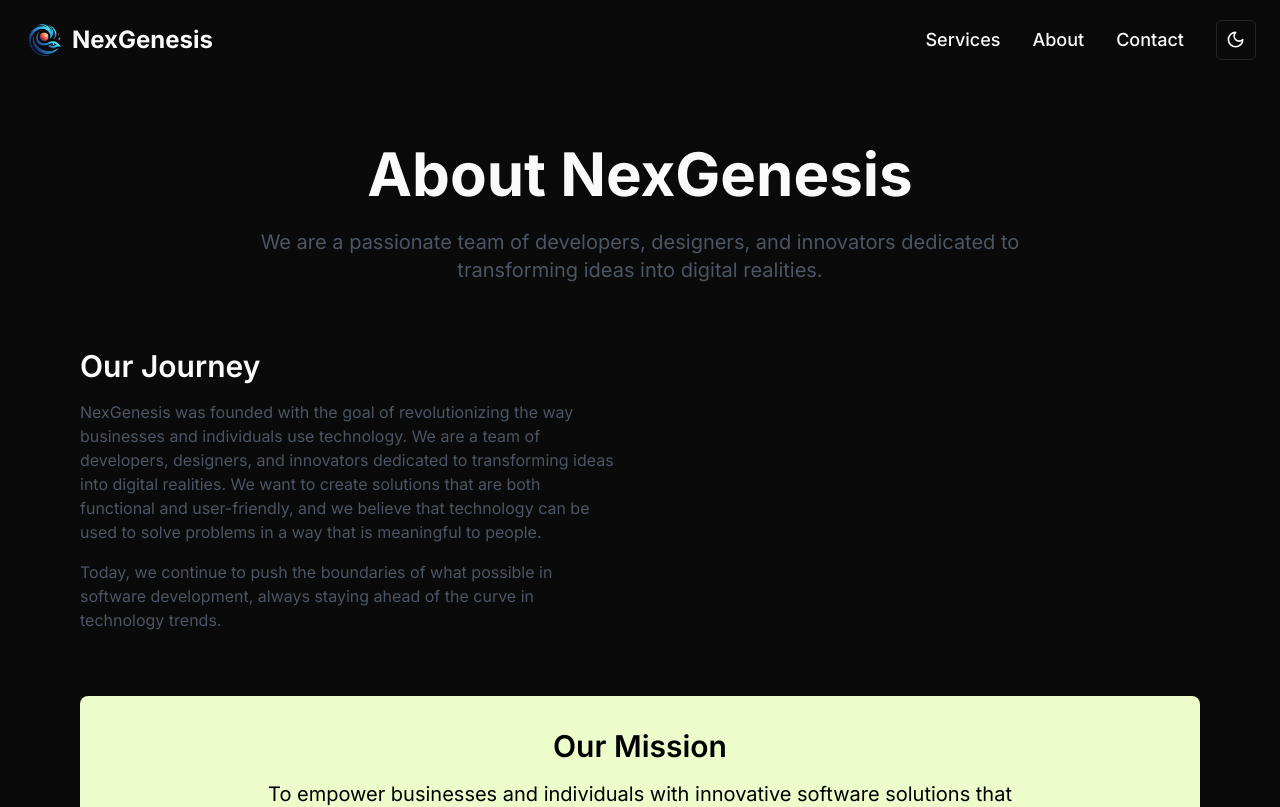
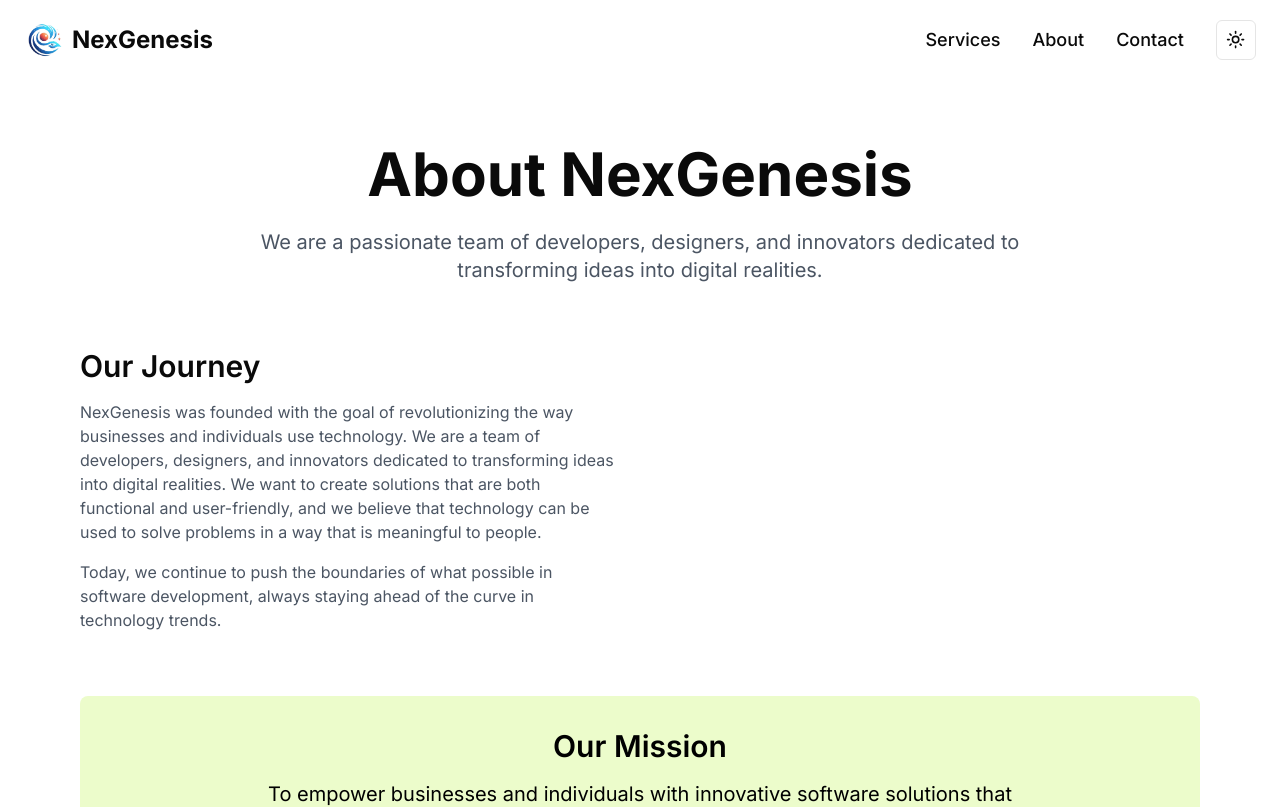
Before and after one commit to Mayor-Rhymes/software-perk, a Next.js app: page /about in a window 1280 px wide. Shown: the top 807 px of the page. Built offline with nearby package versions, Linux system fonts and the light colour scheme; no server answers.

Commit message:
feat: update site description and default theme; integrate Vercel Analytics

```diff
--- a/src/app/layout.tsx
+++ b/src/app/layout.tsx
@@ -7,11 +7,12 @@ import { alegreya, inter } from "@/lib/fonts";
 import { Toaster } from "@/components/ui/sonner";
 import ErrorBoundary from "./error-boundary";
 import { ThemeProvider } from "@/components/ui/theme-provider";
+import { Analytics } from "@vercel/analytics/react"
 
 
 export const metadata: Metadata = {
   title: "NexGenesis",
-  description: "Software development company",
+  description: "Software consulting company",
 };
 
 export default function RootLayout({
@@ -26,7 +27,7 @@ export default function RootLayout({
       >
         <ThemeProvider
           attribute="class"
-          defaultTheme="dark"
+          defaultTheme="light"
           enableSystem
           disableTransitionOnChange
         >
@@ -37,6 +38,7 @@ export default function RootLayout({
             <Toaster position="top-right" />
           </ErrorBoundary>
         </ThemeProvider>
+        <Analytics />
       </body>
     </html>
   );
```
